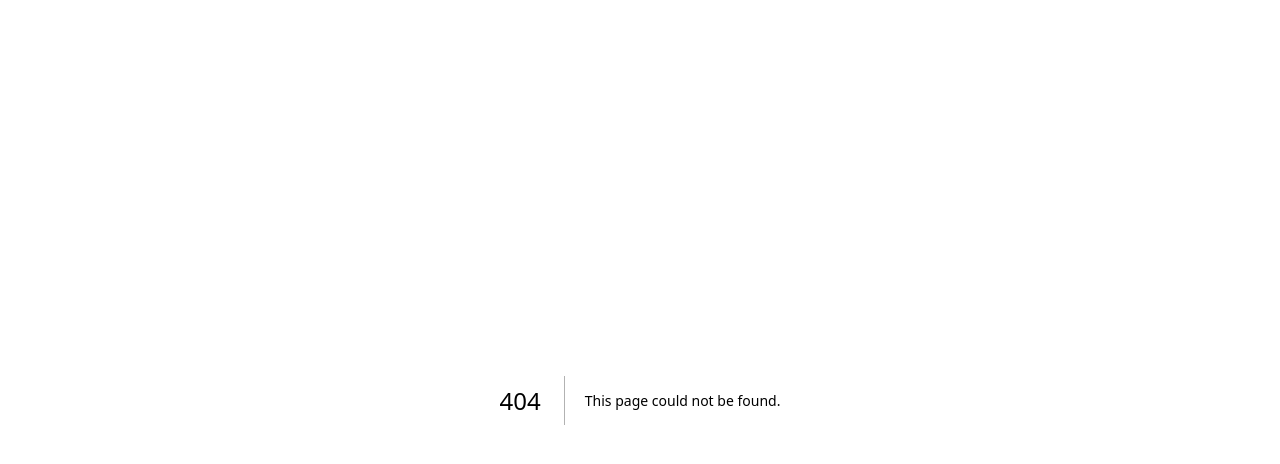
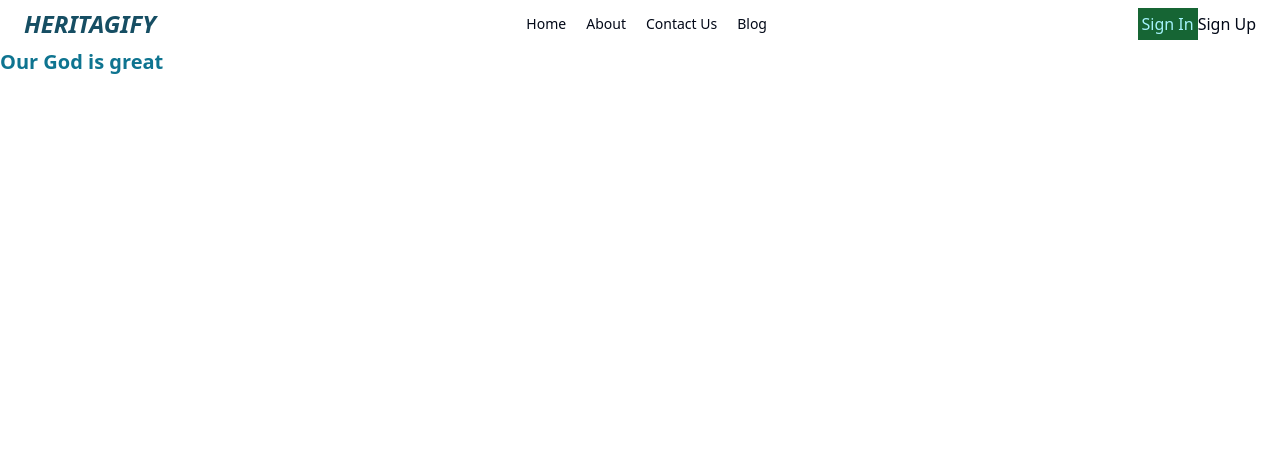
Before and after one commit to Heritagify/My-Portfolio, a Next.js app: page /about in a window 1280 px wide. Before the commit this address had no page. Shown: the top 464 px of the page. Built offline with nearby package versions, Linux system fonts and the light colour scheme.

Commit message:
nextjs creating components

```diff
--- /dev/null
+++ b/app/about/page.tsx
@@ -0,0 +1,14 @@
+import  '../globals.css'
+import Navbar from '../../components/Navbar'
+
+
+
+export default function About () {
+    return (
+        <div>
+            <Navbar/>
+            <h1
+                className='text-xl font-bold text-cyan-700'>Our God is great</h1>
+        </div>
+        )
+};
--- a/app/page.tsx
+++ b/app/page.tsx
@@ -1,5 +1,12 @@
-import About from '../components/about'; // Assuming the About component is in the components directory
+import './globals.css'
 
-export default function AboutPage() {
-  return <About />;
+
+
+export default function Page() {
+
+  return(
+    <h1
+     className="bg-zinc-950 dark:bg-white text-blue-800 text-xl"
+    >Hello, Heritage is here for Next.js!</h1>
+  )
 }
--- /dev/null
+++ b/components/Navbar.tsx
@@ -0,0 +1,23 @@
+import '../app/globals.css'
+
+
+
+
+
+export default function Navbar() {
+    return (
+        <div className='flex justify-between mx-4 p-2 items-center'>
+            <h1 className='italic text-cyan-900 font-semibold text-2xl'>HERITAGIFY</h1>
+            <div className='flex space-x-5 text-sm '>
+                <h1>Home</h1>
+                <h1>About</h1>
+                <h1>Contact Us</h1>
+                <h1>Blog</h1>
+            </div>
+            <div>
+                <button className='bg-green-800 text-cyan-200 p-1'>Sign In</button>
+                <button>Sign Up</button>
+            </div>
+        </div>
+    );
+}
```
Also changed, not shown: components/about.tsx (deleted, +0 -13 lines).
